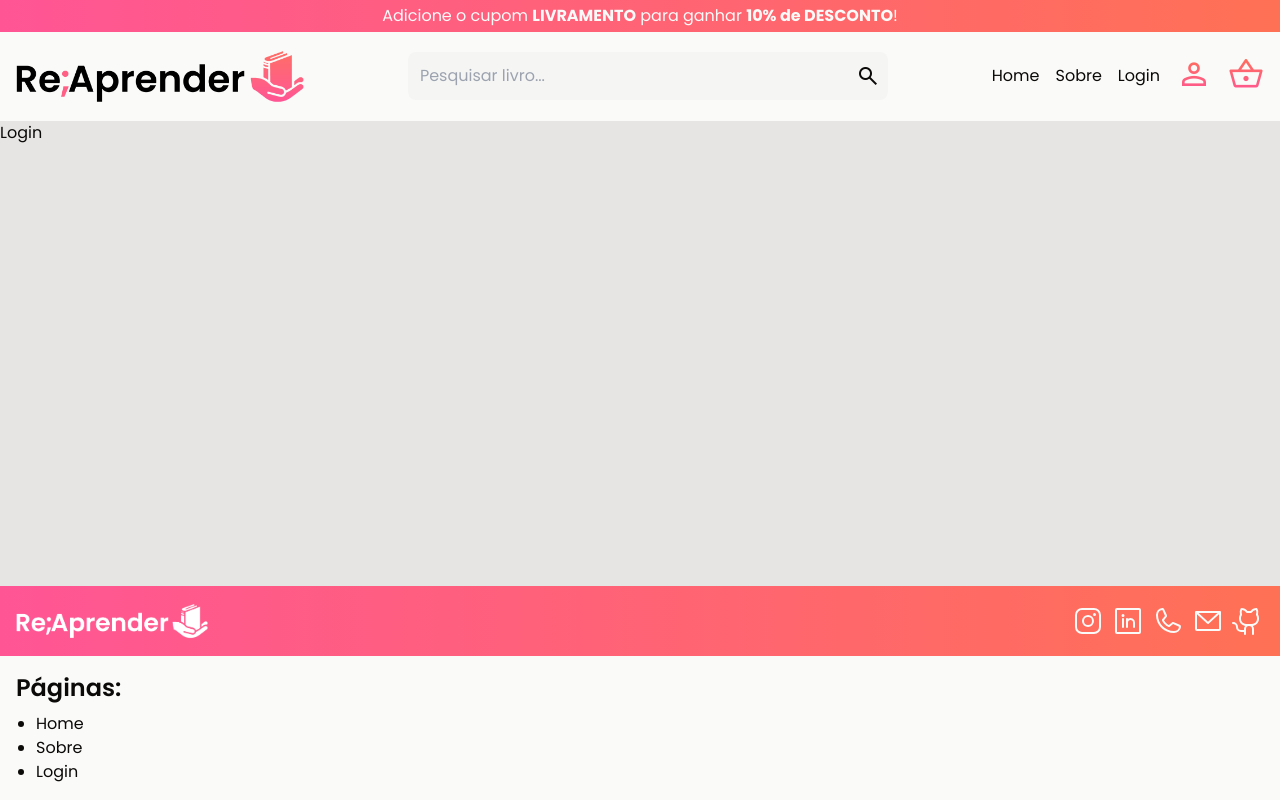
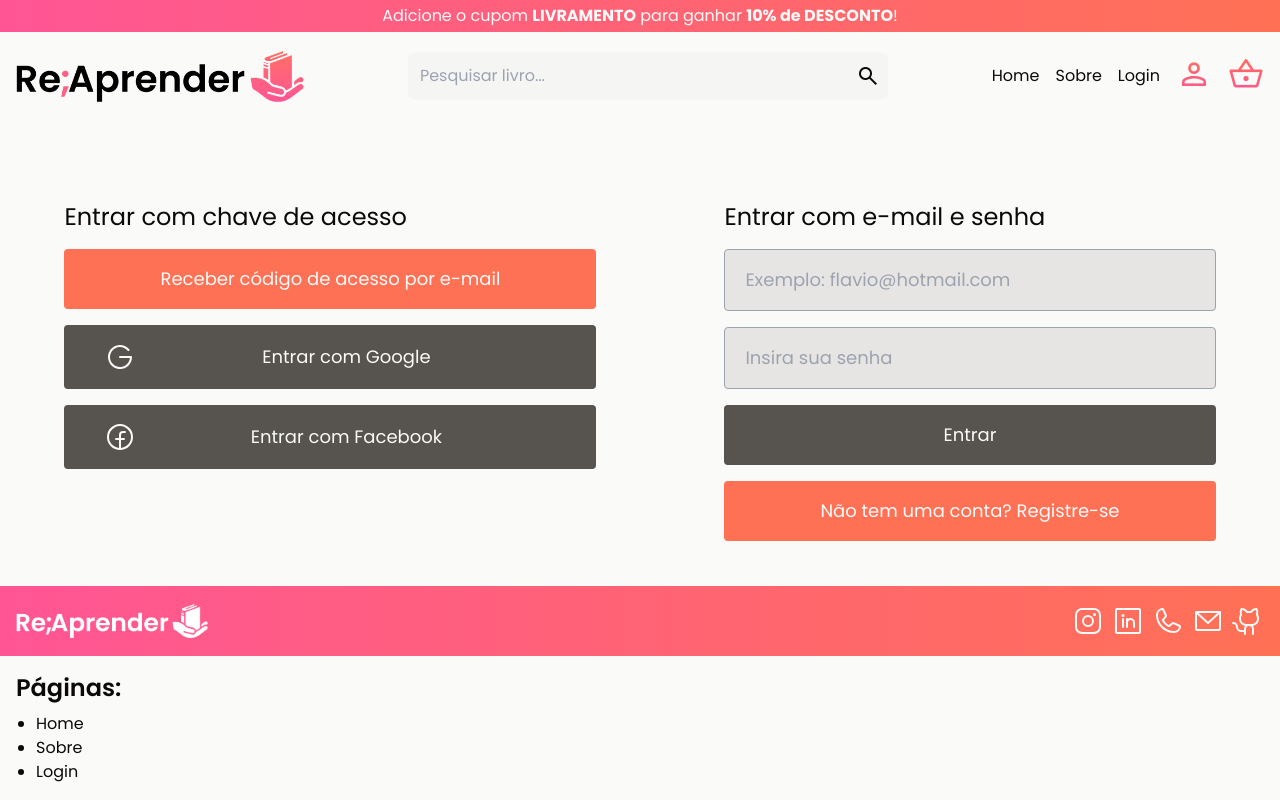
Before and after one commit to Re-Aprender/FrontEnd, a React (Vite) app: page /login in a window 1280 px wide. Built offline with nearby package versions, Linux system fonts and the light colour scheme; a web font is replaced by a local one.

Commit message:
login visual feito

```diff
--- a/src/App.tsx
+++ b/src/App.tsx
@@ -10,7 +10,7 @@ function App() {
   return (
   <BrowserRouter>
   <Header/>
-  <div className="flex-grow">
+  <div className="flex-grow flex flex-col flex-wrap">
         <Routes>
           <Route path="/" element={<Home />} />
           <Route path="/login" element={<Login />} />
--- a/src/pages/Login/Login.tsx
+++ b/src/pages/Login/Login.tsx
@@ -1,8 +1,42 @@
+import { FacebookLogo, GoogleLogo } from '@phosphor-icons/react'
 import React from 'react'
 
 function Login() {
   return (
-    <div>Login</div>
+    <div className='bg-stone-50 flex flex-wrap justify-center flex-grow pt-20 gap-32'>
+
+      <div className='flex flex-col gap-y-4'>
+        <p className='text-2xl'>Entrar com chave de acesso</p>
+        <button className='bg-accent-orange text-stone-50 px-24 py-4 text-lg rounded hover:bg-black hover:text-white transition-colors duration-300'>Receber código de acesso por e-mail</button>
+
+        <button className="bg-stone-600 text-stone-50 px-10 py-4 text-lg rounded flex items-center hover:bg-black hover:text-white transition-colors duration-300">
+          <GoogleLogo size={32} className="" />
+          <span className="flex-grow text-center">Entrar com Google</span>
+        </button>
+
+
+        <button className="bg-stone-600 text-stone-50 px-10 py-4 text-lg rounded flex items-center hover:bg-black hover:text-white transition-colors duration-300">
+          <FacebookLogo size={32} className="" />
+          <span className="flex-grow text-center">Entrar com Facebook</span>
+        </button>
+      </div>
+
+
+      <div className='flex flex-col gap-y-4'>
+        <p className='text-2xl'>Entrar com e-mail e senha</p>
+        <input placeholder='Exemplo: flavio@hotmail.com' className="bg-stone-200 text-stone-600 w-full px-5 py-4 text-lg rounded border border-gray-400 placeholder-text-stone-600"/>
+        <input placeholder='Insira sua senha' className="bg-stone-200 text-stone-600 w-full px-5 py-4 text-lg rounded border border-gray-400 placeholder-text-stone-600"/>
+
+        <button className="bg-stone-600 text-stone-50 px-24 py-4 text-lg rounded hover:bg-black hover:text-white transition-colors duration-300">
+          <span className="flex-grow text-center">Entrar</span>
+        </button>
+
+
+        <button className="bg-accent-orange text-stone-50 px-24 py-4 text-lg rounded hover:bg-black hover:text-white transition-colors duration-300">
+          <span className="flex-grow text-center">Não tem uma conta? Registre-se</span>
+        </button>
+      </div>
+    </div>
   )
 }
 
```
Also changed, not shown: 1 other file (tests, documents, lock files or other folders).
